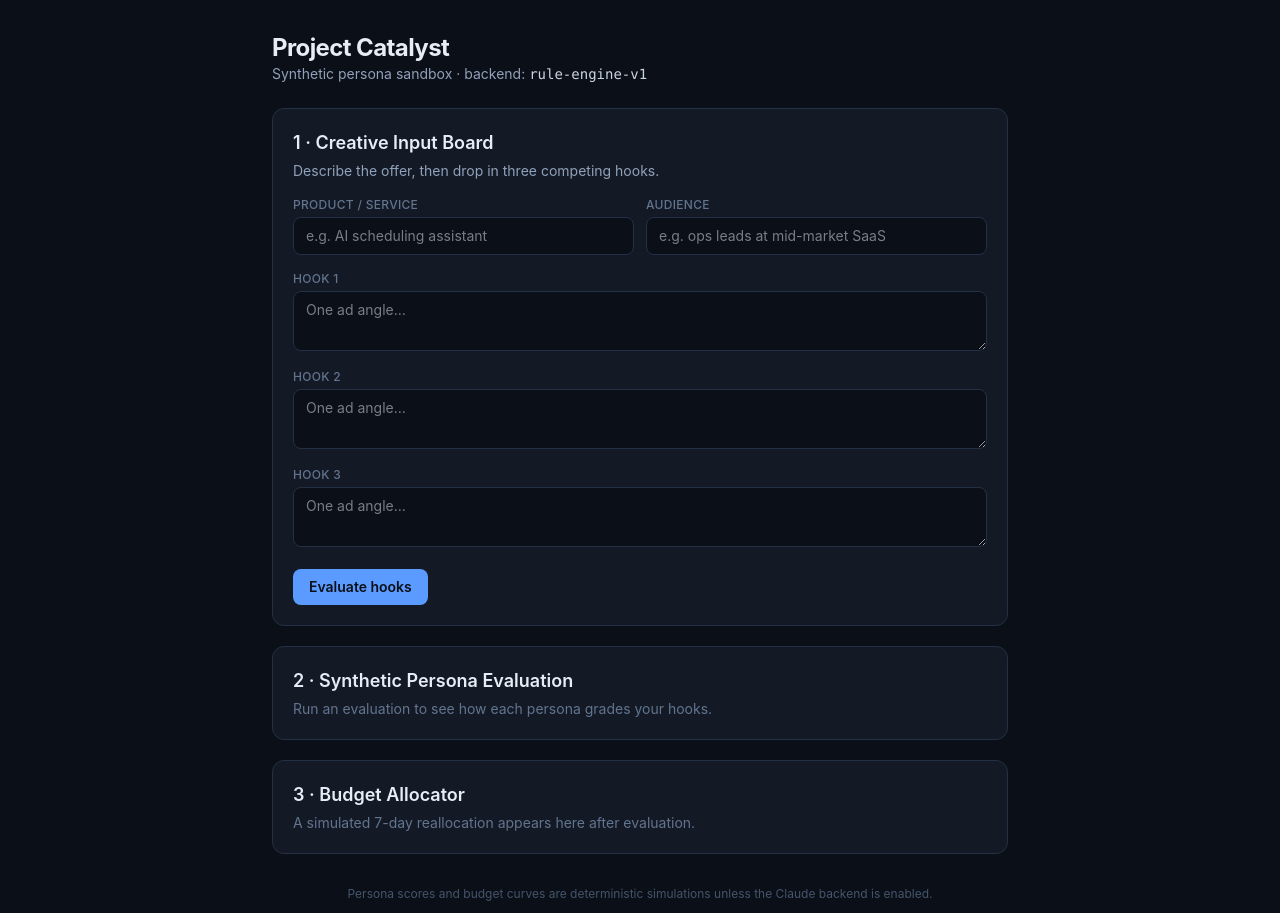
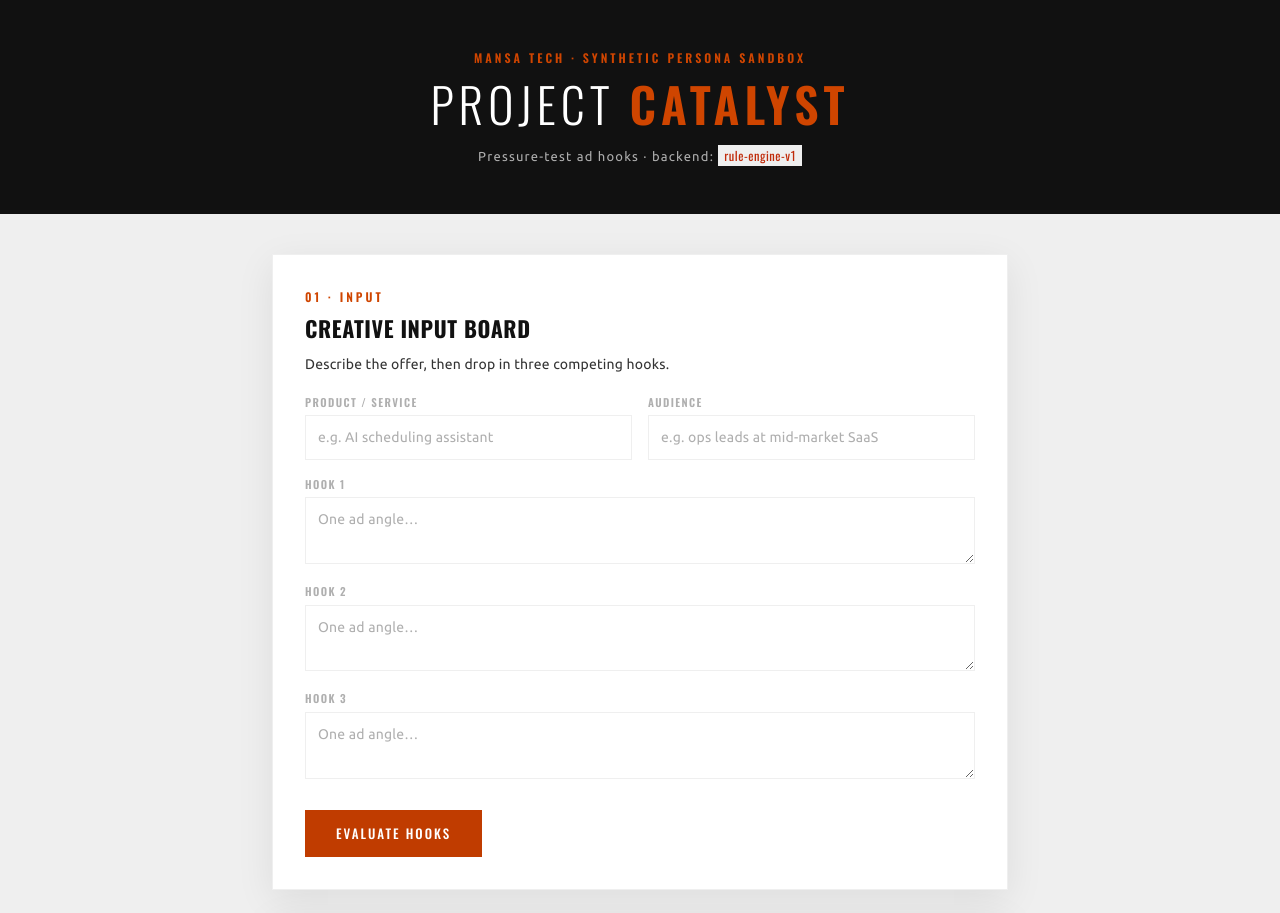
Before and after one commit to mansaJones/project-catalyst, a React (Vite) app: page / in a window 1280 px wide. Shown: the top 913 px of the page. Built offline with nearby package versions, Linux system fonts and the light colour scheme.

Commit message:
Restyle UI to Mansa Tech brand

```diff
--- a/index.html
+++ b/index.html
@@ -4,7 +4,13 @@
     <meta charset="UTF-8" />
     <link rel="icon" type="image/svg+xml" href="/favicon.svg" />
     <meta name="viewport" content="width=device-width, initial-scale=1.0" />
-    <title>catalyst</title>
+    <link rel="preconnect" href="https://fonts.googleapis.com" />
+    <link rel="preconnect" href="https://fonts.gstatic.com" crossorigin />
+    <link
+      href="https://fonts.googleapis.com/css2?family=Oswald:wght@200;300;400;500;600;700&family=Ubuntu:wght@300;400;500;700&display=swap"
+      rel="stylesheet"
+    />
+    <title>Project Catalyst — Mansa Tech</title>
   </head>
   <body>
     <div id="root"></div>
--- a/src/App.tsx
+++ b/src/App.tsx
@@ -34,15 +34,19 @@ export default function App() {
   }
 
   return (
-    <div className="mx-auto max-w-3xl px-4 py-8">
-      <header className="mb-6">
-        <h1 className="text-2xl font-bold tracking-tight">Project Catalyst</h1>
-        <p className="text-sm text-slate-400">
-          Synthetic persona sandbox · backend: <code className="text-slate-300">{evaluator.name}</code>
+    <div className="min-h-full">
+      <header className="brand-hero px-4 py-12 text-center">
+        <p className="kicker mb-3">Mansa Tech · Synthetic Persona Sandbox</p>
+        <h1 className="text-4xl sm:text-5xl">
+          Project <b>Catalyst</b>
+        </h1>
+        <p className="sub mt-4">
+          Pressure-test ad hooks · backend: <code>{evaluator.name}</code>
         </p>
       </header>
 
-      <div className="space-y-5">
+      <main className="mx-auto max-w-3xl px-4 py-10">
+        <div className="space-y-6">
           <CreativeInputBoard
             brief={brief}
             hooks={hooks}
@@ -53,7 +57,14 @@ export default function App() {
           />
 
           {error && (
-          <div className="rounded-lg border border-rose-500/40 bg-rose-500/10 px-4 py-3 text-sm text-rose-200">
+            <div
+              className="px-4 py-3 text-sm"
+              style={{
+                background: 'rgba(207, 69, 0, 0.08)',
+                border: '1px solid var(--color-orange-deep)',
+                color: 'var(--color-orange-deep)',
+              }}
+            >
               {error}
             </div>
           )}
@@ -62,9 +73,19 @@ export default function App() {
           <BudgetAllocator data={budget} />
         </div>
 
-      <footer className="mt-8 text-center text-xs text-slate-600">
-        Persona scores and budget curves are deterministic simulations unless the Claude backend is enabled.
+        <footer
+          className="mt-10 text-center"
+          style={{
+            fontFamily: 'var(--font-display)',
+            fontSize: 11,
+            letterSpacing: 1.5,
+            textTransform: 'uppercase',
+            color: 'var(--color-muted)',
+          }}
+        >
+          Persona scores and budget curves are deterministic simulations unless the Claude backend is enabled
         </footer>
+      </main>
     </div>
   )
 }
--- a/src/components/BudgetAllocator.tsx
+++ b/src/components/BudgetAllocator.tsx
@@ -5,38 +5,51 @@ interface Props {
   data: DayPoint[]
 }
 
+// Brand palette for the three channels.
 const SERIES = [
-  { key: 'meta', label: 'Meta', color: 'var(--color-meta)' },
-  { key: 'google', label: 'Google', color: 'var(--color-google)' },
-  { key: 'linkedin', label: 'LinkedIn', color: 'var(--color-linkedin)' },
+  { key: 'meta', label: 'Meta', color: '#c03c00' },      // brand orange
+  { key: 'google', label: 'Google', color: '#222222' },  // ink
+  { key: 'linkedin', label: 'LinkedIn', color: '#e67e22' }, // bright orange
 ] as const
 
 export function BudgetAllocator({ data }: Props) {
   if (!data.length) {
     return (
-      <section className={panelCls}>
-        <h2 className="mb-1 text-lg font-semibold">3 · Budget Allocator</h2>
-        <p className="text-sm text-slate-500">A simulated 7-day reallocation appears here after evaluation.</p>
+      <section className="panel p-6 sm:p-8">
+        <p className="kicker">03 · Allocation</p>
+        <h2 className="panel-title mt-1">Budget Allocator</h2>
+        <p className="mt-2 text-sm text-[var(--color-muted)]">
+          A simulated 7-day reallocation appears here after evaluation.
+        </p>
       </section>
     )
   }
 
   return (
-    <section className={panelCls}>
-      <h2 className="mb-1 text-lg font-semibold">3 · Budget Allocator</h2>
-      <p className="mb-4 text-sm text-slate-400">Scripted 7-day model — illustrative, not connected to live auctions.</p>
+    <section className="panel p-6 sm:p-8">
+      <p className="kicker">03 · Allocation</p>
+      <h2 className="panel-title mt-1">Budget Allocator</h2>
+      <p className="mt-2 mb-4 text-sm text-[var(--color-text)]">
+        Scripted 7-day model — illustrative, not connected to live auctions.
+      </p>
 
       <div className="h-72 w-full">
         <ResponsiveContainer width="100%" height="100%">
           <LineChart data={data} margin={{ top: 8, right: 12, bottom: 4, left: -12 }}>
-            <CartesianGrid stroke="var(--color-edge)" strokeDasharray="3 3" />
-            <XAxis dataKey="day" stroke="#64748b" fontSize={12} />
-            <YAxis stroke="#64748b" fontSize={12} unit="$" />
+            <CartesianGrid stroke="#efefef" strokeDasharray="3 3" />
+            <XAxis dataKey="day" stroke="#afafaf" fontSize={12} fontFamily="Oswald" />
+            <YAxis stroke="#afafaf" fontSize={12} unit="$" fontFamily="Oswald" />
             <Tooltip
-              contentStyle={{ background: 'var(--color-ink)', border: '1px solid var(--color-edge)', borderRadius: 8, fontSize: 12 }}
+              contentStyle={{
+                background: '#ffffff',
+                border: '1px solid #efefef',
+                borderRadius: 0,
+                fontSize: 12,
+                fontFamily: 'Ubuntu',
+              }}
               formatter={(v) => [`$${Number(v)}`, '']}
             />
-            <Legend wrapperStyle={{ fontSize: 12 }} />
+            <Legend wrapperStyle={{ fontSize: 12, fontFamily: 'Oswald', textTransform: 'uppercase', letterSpacing: '1px' }} />
             {SERIES.map((s) => (
               <Line key={s.key} type="monotone" dataKey={s.key} name={s.label} stroke={s.color} strokeWidth={2} dot={false} />
             ))}
@@ -46,5 +59,3 @@ export function BudgetAllocator({ data }: Props) {
     </section>
   )
 }
-
-const panelCls = 'rounded-xl border border-[var(--color-edge)] bg-[var(--color-panel)] p-5'
--- a/src/components/CreativeInputBoard.tsx
+++ b/src/components/CreativeInputBoard.tsx
@@ -9,16 +9,26 @@ interface Props {
   onEvaluate: () => void
 }
 
-export function CreativeInputBoard({ brief, hooks, loading = false, onBriefChange, onHookChange, onEvaluate }: Props) {
+export function CreativeInputBoard({
+  brief,
+  hooks,
+  loading = false,
+  onBriefChange,
+  onHookChange,
+  onEvaluate,
+}: Props) {
   return (
-    <section className="rounded-xl border border-[var(--color-edge)] bg-[var(--color-panel)] p-5">
-      <h2 className="mb-1 text-lg font-semibold">1 · Creative Input Board</h2>
-      <p className="mb-4 text-sm text-slate-400">Describe the offer, then drop in three competing hooks.</p>
+    <section className="panel p-6 sm:p-8">
+      <p className="kicker">01 · Input</p>
+      <h2 className="panel-title mt-1">Creative Input Board</h2>
+      <p className="mt-2 text-sm text-[var(--color-text)]">
+        Describe the offer, then drop in three competing hooks.
+      </p>
 
-      <div className="grid gap-3 sm:grid-cols-2">
+      <div className="mt-5 grid gap-4 sm:grid-cols-2">
         <Field label="Product / service">
           <input
-            className={inputCls}
+            className="field"
             value={brief.product}
             placeholder="e.g. AI scheduling assistant"
             onChange={(e) => onBriefChange({ ...brief, product: e.target.value })}
@@ -26,7 +36,7 @@ export function CreativeInputBoard({ brief, hooks, loading = false, onBriefChang
         </Field>
         <Field label="Audience">
           <input
-            className={inputCls}
+            className="field"
             value={brief.audience}
             placeholder="e.g. ops leads at mid-market SaaS"
             onChange={(e) => onBriefChange({ ...brief, audience: e.target.value })}
@@ -38,7 +48,7 @@ export function CreativeInputBoard({ brief, hooks, loading = false, onBriefChang
         {hooks.map((h, i) => (
           <Field key={h.id} label={`Hook ${i + 1}`}>
             <textarea
-              className={`${inputCls} min-h-[60px] resize-y`}
+              className="field min-h-[58px] resize-y"
               value={h.text}
               placeholder="One ad angle…"
               onChange={(e) => onHookChange(h.id, e.target.value)}
@@ -47,24 +57,17 @@ export function CreativeInputBoard({ brief, hooks, loading = false, onBriefChang
         ))}
       </div>
 
-      <button
-        onClick={onEvaluate}
-        disabled={loading}
-        className="mt-4 rounded-lg bg-[var(--color-accent)] px-4 py-2 text-sm font-semibold text-[var(--color-ink)] transition hover:brightness-110 disabled:cursor-not-allowed disabled:opacity-50"
-      >
+      <button onClick={onEvaluate} disabled={loading} className="btn-brand mt-6">
         {loading ? 'Evaluating…' : 'Evaluate hooks'}
       </button>
     </section>
   )
 }
 
-const inputCls =
-  'w-full rounded-lg border border-[var(--color-edge)] bg-[var(--color-ink)] px-3 py-2 text-sm outline-none focus:border-[var(--color-accent)]'
-
 function Field({ label, children }: { label: string; children: React.ReactNode }) {
   return (
     <label className="block">
-      <span className="mb-1 block text-xs font-medium uppercase tracking-wide text-slate-500">{label}</span>
+      <span className="field-label mb-1 block">{label}</span>
       {children}
     </label>
   )
--- a/src/components/PersonaPanel.tsx
+++ b/src/components/PersonaPanel.tsx
@@ -11,9 +11,12 @@ const PERSONA_ORDER: PersonaId[] = ['skeptic', 'impulse', 'critic']
 export function PersonaPanel({ hooks, evaluations }: Props) {
   if (!evaluations.length) {
     return (
-      <section className={panelCls}>
-        <h2 className="mb-1 text-lg font-semibold">2 · Synthetic Persona Evaluation</h2>
-        <p className="text-sm text-slate-500">Run an evaluation to see how each persona grades your hooks.</p>
+      <section className="panel p-6 sm:p-8">
+        <p className="kicker">02 · Evaluation</p>
+        <h2 className="panel-title mt-1">Synthetic Persona Evaluation</h2>
+        <p className="mt-2 text-sm text-[var(--color-muted)]">
+          Run an evaluation to see how each persona grades your hooks.
+        </p>
       </section>
     )
   }
@@ -21,19 +24,23 @@ export function PersonaPanel({ hooks, evaluations }: Props) {
   const byHook = new Map(evaluations.map((e) => [e.hookId, e]))
 
   return (
-    <section className={panelCls}>
-      <h2 className="mb-1 text-lg font-semibold">2 · Synthetic Persona Evaluation</h2>
-      <p className="mb-4 text-sm text-slate-400">Rule-based scoring — deterministic, not a model.</p>
+    <section className="panel p-6 sm:p-8">
+      <p className="kicker">02 · Evaluation</p>
+      <h2 className="panel-title mt-1">Synthetic Persona Evaluation</h2>
+      <p className="mt-2 mb-4 text-sm text-[var(--color-text)]">
+        Rule-based scoring — deterministic, not a model.
+      </p>
 
       <div className="space-y-4">
         {hooks.map((hook, i) => {
           const evaln = byHook.get(hook.id)
           if (!evaln) return null
           return (
-            <div key={hook.id} className="rounded-lg border border-[var(--color-edge)] p-3">
+            <div key={hook.id} className="border border-[var(--color-light)] p-3">
               <div className="mb-2 flex items-center justify-between gap-3">
-                <span className="text-sm text-slate-300">
-                  <span className="text-slate-500">Hook {i + 1}:</span> {hook.text || <em className="text-slate-600">empty</em>}
+                <span className="text-sm text-[var(--color-text)]">
+                  <span className="text-[var(--color-muted)]">Hook {i + 1}:</span>{' '}
+                  {hook.text || <em className="text-[var(--color-muted)]">empty</em>}
                 </span>
                 <ScorePill value={evaln.overall} />
               </div>
@@ -41,12 +48,17 @@ export function PersonaPanel({ hooks, evaluations }: Props) {
                 {PERSONA_ORDER.map((pid) => {
                   const s = evaln.scores.find((x) => x.personaId === pid)!
                   return (
-                    <div key={pid} className="rounded-md bg-[var(--color-ink)] p-2">
+                    <div key={pid} className="bg-[var(--color-light)] p-2">
                       <div className="flex items-center justify-between">
-                        <span className="text-xs font-semibold">{PERSONA_LABELS[pid].name}</span>
-                        <span className="text-xs tabular-nums text-slate-400">{s.score}</span>
+                        <span
+                          className="text-xs font-semibold"
+                          style={{ fontFamily: 'var(--font-display)', textTransform: 'uppercase', letterSpacing: '0.5px', color: 'var(--color-ink)' }}
+                        >
+                          {PERSONA_LABELS[pid].name}
+                        </span>
+                        <span className="text-xs tabular-nums text-[var(--color-text)]">{s.score}</span>
                       </div>
-                      <p className="mt-1 text-[11px] leading-snug text-slate-500">{s.rationale}</p>
+                      <p className="mt-1 text-[11px] leading-snug text-[var(--color-muted)]">{s.rationale}</p>
                     </div>
                   )
                 })}
@@ -60,10 +72,14 @@ export function PersonaPanel({ hooks, evaluations }: Props) {
 }
 
 function ScorePill({ value }: { value: number }) {
-  const tone = value >= 66 ? 'bg-emerald-500/20 text-emerald-300'
-    : value >= 45 ? 'bg-amber-500/20 text-amber-300'
-    : 'bg-rose-500/20 text-rose-300'
-  return <span className={`rounded-full px-2 py-0.5 text-xs font-semibold tabular-nums ${tone}`}>{value}/100</span>
+  // Brand-aligned scale: orange = strong, bright orange = mid, muted = weak.
+  const bg = value >= 66 ? 'var(--color-orange-btn)' : value >= 45 ? 'var(--color-orange-bright)' : 'var(--color-muted)'
+  return (
+    <span
+      className="px-2 py-0.5 text-xs font-semibold tabular-nums text-white"
+      style={{ background: bg, fontFamily: 'var(--font-display)', letterSpacing: '0.5px' }}
+    >
+      {value}/100
+    </span>
+  )
 }
-
-const panelCls = 'rounded-xl border border-[var(--color-edge)] bg-[var(--color-panel)] p-5'
--- a/src/index.css
+++ b/src/index.css
@@ -1,19 +1,139 @@
 @import "tailwindcss";
 
+/* ---- Mansa Tech brand tokens (from brand style guide) ---- */
 @theme {
-  --color-ink: #0b0f17;
-  --color-panel: #131a26;
-  --color-edge: #243043;
-  --color-accent: #5b9bff;
-  --color-meta: #4f8cff;
-  --color-google: #34c98a;
-  --color-linkedin: #c98a34;
+  --color-orange: #cf4500;       /* primary accent */
+  --color-orange-btn: #c03c00;   /* button fill */
+  --color-orange-deep: #c02b0a;  /* hover / pressed */
+  --color-orange-bright: #e67e22;/* secondary highlight */
+  --color-peach: #edb293;        /* tint */
+  --color-ink: #111111;          /* near-black: hero, headings */
+  --color-charcoal: #222222;
+  --color-text: #333333;         /* body copy */
+  --color-muted: #afafaf;        /* captions, placeholders */
+  --color-light: #efefef;        /* surfaces, dividers, fields */
+  --color-white: #ffffff;
 }
 
-html, body, #root {
-  height: 100%;
+:root {
+  --font-display: 'Oswald', sans-serif;
+  --font-body: 'Ubuntu', Helvetica, sans-serif;
 }
+
+html, body, #root { height: 100%; }
+
 body {
+  margin: 0;
+  background-color: var(--color-light);
+  color: var(--color-text);
+  font-family: var(--font-body);
+  font-size: 15px;
+  line-height: 1.6;
+  letter-spacing: 0.2px;
+}
+
+/* ---- Brand component classes (sharp corners everywhere) ---- */
+
+/* Dark hero band */
+.brand-hero {
   background-color: var(--color-ink);
-  color: #e6edf6;
+  color: var(--color-white);
 }
+.brand-hero h1 {
+  font-family: var(--font-display);
+  font-weight: 300;
+  text-transform: uppercase;
+  letter-spacing: 5px;
+  line-height: 1.05;
+  color: var(--color-white);
+}
+.brand-hero h1 b { color: var(--color-orange); font-weight: 600; }
+.brand-hero .sub {
+  color: var(--color-muted);
+  font-size: 13px;
+  letter-spacing: 1.2px;
+}
+
+/* White card / panel */
+.panel {
+  background-color: var(--color-white);
+  border: 1px solid var(--color-light);
+  box-shadow: 0 10px 36px rgba(0, 0, 0, 0.08);
+  border-radius: 0;
+}
+
+/* Small orange kicker label above a section title */
+.kicker {
+  font-family: var(--font-display);
+  font-weight: 600;
+  font-size: 12px;
+  letter-spacing: 3px;
+  text-transform: uppercase;
+  color: var(--color-orange);
+}
+
+/* Section heading inside a panel */
+.panel-title {
+  font-family: var(--font-display);
+  font-weight: 700;
+  font-size: 22px;
+  letter-spacing: 0.6px;
+  text-transform: uppercase;
+  color: var(--color-ink);
+}
+
+/* Field label */
+.field-label {
+  font-family: var(--font-display);
+  font-weight: 600;
+  font-size: 11px;
+  letter-spacing: 1.4px;
+  text-transform: uppercase;
+  color: var(--color-muted);
+}
+
+/* Inputs */
+.field {
+  width: 100%;
+  background-color: var(--color-white);
+  border: 1px solid var(--color-light);
+  border-radius: 0;
+  padding: 10px 12px;
+  font-family: var(--font-body);
+  font-size: 14px;
+  color: var(--color-text);
+  outline: none;
+  transition: border-color 0.15s;
+}
+.field:focus { border-color: var(--color-orange); }
+.field::placeholder { color: var(--color-muted); }
+
+/* Primary button — sharp, orange, uppercase Oswald */
+.btn-brand {
+  font-family: var(--font-display);
+  font-weight: 500;
+  font-size: 13px;
+  letter-spacing: 2px;
+  text-transform: uppercase;
+  background-color: var(--color-orange-btn);
+  color: var(--color-white);
+  border: 1px solid var(--color-orange-btn);
+  border-radius: 0;
+  padding: 12px 30px;
+  cursor: pointer;
+  transition: background-color 0.2s, border-color 0.2s;
+}
+.btn-brand:hover:not(:disabled) {
+  background-color: var(--color-orange-deep);
+  border-color: var(--color-orange-deep);
+}
+.btn-brand:disabled { opacity: 0.5; cursor: not-allowed; }
+
+code {
+  background-color: var(--color-light);
+  padding: 1px 6px;
+  font-size: 12.5px;
+  color: var(--color-orange-deep);
+  font-family: 'Oswald', monospace;
+  letter-spacing: 0.5px;
+}
```
Lines whose indentation alone changed are shown as unchanged.
